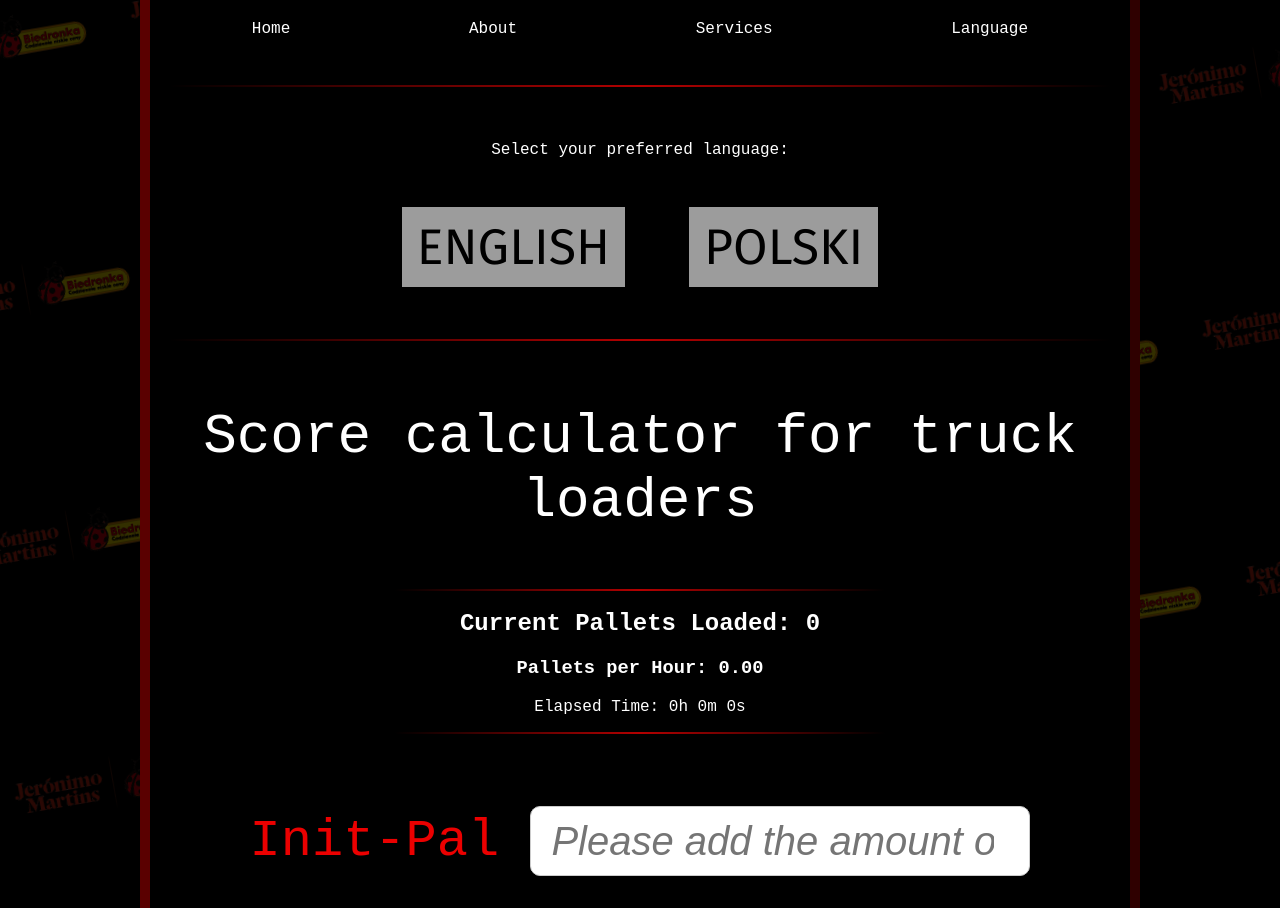
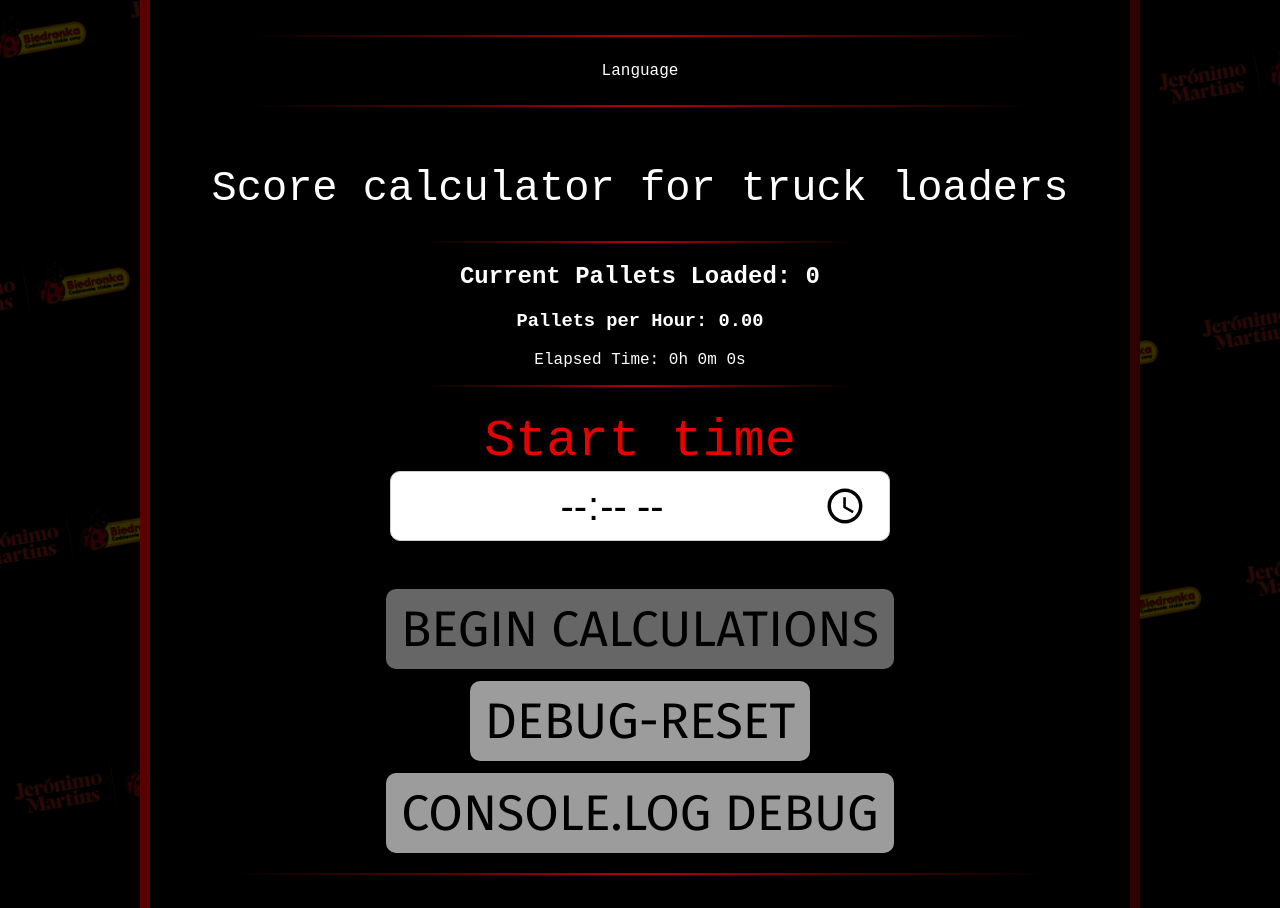
Before and after one commit to JKBVSKY/JMP-Tools, a React (Vite) app: page / in a window 1280 px wide. Shown: the part 108-1016 px from the top of the page. Built offline with nearby package versions, Linux system fonts and the light colour scheme.

Commit message:
chore: release version 0.1.0 (initial stable release)

```diff
--- a/public/locales/en/translation.json
+++ b/public/locales/en/translation.json
@@ -13,7 +13,9 @@
       "palperh": "Pallets per Hour: ",
       "eltim": "Elapsed Time: ",
       "elptim": "Time on break: ",
-      "addpal-pholder": "Please add the amount of pallets...",
+      "inittime": "Start time",
+      "addpal": "Add pallets",
+      "addpal-pholder": "Type the amount of pallets...",
       "buttons": {
         "startct": "Begin calculations",
         "updtscr": "Add pallets",
@@ -22,8 +24,8 @@
         "resume": "Resume"
       },
       "howto": "How to use:",
-      "initpal-ht": "Sets the amount of pallets to start counting with.",
-      "startat-ht": "Sets the hour and minute at which your score began counting down.",
+      "startat-label": "Start time: ",
+      "startat-dsc": "Sets the hour and minute at which your score began counting down.",
       "addpall-label": "Add pallets: ",
       "addpall-dsc": "Adds the next pallets You've loaded to update the score calculation.",
       "finishcalc-label": "Finish calculations: ",
--- a/public/locales/pl/translation.json
+++ b/public/locales/pl/translation.json
@@ -13,6 +13,8 @@
       "palperh": "Średnia: ",
       "eltim": "Czas ładowania: ",
       "elptim": "Czas przerwy: ",
+      "inittime": "Czas rozpoczęcia",
+      "addpal": "Dodaj palety",
       "addpal-pholder": "Podaj ilość palet...",
       "buttons": {
         "startct": "Rozpocznij",
@@ -22,8 +24,8 @@
         "resume": "Wznów"
       },
       "howto": "Jak używać:",
-      "initpal-ht": "Ustawia liczbę palet, od której rozpocznie się liczenie.",
-      "startat-ht": "Ustawia godzinę i minutę, od której rozpocznie się odliczanie wyniku.",
+      "startat-label": "Czas rozpoczęcia: ",
+      "startat-dsc": "Ustawia godzinę i minutę, od której rozpocznie się odliczanie wyniku.",
       "addpall-label": "Dodaj palety: ",
       "addpall-dsc": "Dodaje następne załadowane palety w celu aktualizacji obliczeń wyniku.",
       "finishcalc-label": "Zakończ kalkulację: ",
--- a/src/App.jsx
+++ b/src/App.jsx
@@ -14,7 +14,6 @@ function App() {
         <div>
             <div>
                 <Navigation/>
-                <LanguageSwitcher/>
             </div>
             <div className="display">
                 <ScoreCounter/>
--- a/src/LanguageSwitcher.jsx
+++ b/src/LanguageSwitcher.jsx
@@ -10,8 +10,7 @@ const LanguageSwitcher = () => {
 
   return (
     <div className="language-switcher gradient-bg">
-        <hr/><br/>
-        <p>{t('LanguageSwitcher.info', 'Default text')}</p>
+        <h1>{t('LanguageSwitcher.info', 'Default text')}</h1>
         <button onClick={() => changeLanguage('en')}>English</button>
         <button onClick={() => changeLanguage('pl')}>Polski</button>
         <hr/>
--- a/src/Navigation.jsx
+++ b/src/Navigation.jsx
@@ -1,29 +1,33 @@
 import React, { useState } from "react";
 import { useTranslation } from 'react-i18next';
+import LanguageSwitcher from "./LanguageSwitcher";
 
 const Navigation = () => {
-  const [isMenuOpen, setIsMenuOpen] = useState(false);
+  const [isMenuVisible, setIsMenuVisible] = useState(false); // State to manage menu visibility
+  const { t } = useTranslation();
 
-  const toggleMenu = () => {
-    setIsMenuOpen(!isMenuOpen);
+  const handleLanguageButton = () => {
+    setIsMenuVisible(prevState => !prevState); // Toggle the visibility of the language menu
   };
-
-  const { t } = useTranslation();
 
   return (
     <nav className="navbar">
             <a href="#" className="logo">
             {t('App.welcome')}
             </a>
-      <div className={`nav-links ${isMenuOpen ? "show" : ""}`}>
-        <a href="#home">Home</a>
+      <hr/>
+      <div className={"nav-links"}>
+        {/* <a href="#home">Home</a>
         <a href="#about">About</a>
-        <a href="#services">Services</a>
-        <a href="#language">Language</a>
+        <a href="#services">Services</a> */}
+        <a href="#language" onClick={handleLanguageButton}>Language</a>
       </div>
-      <span className="menu-toggle" onClick={toggleMenu}>
-        ☰
-      </span>
+      <hr/>
+
+      {/* Conditionally render the language menu */}
+      {isMenuVisible && (
+        <LanguageSwitcher/>
+      )}
     </nav>
   );
 };
--- a/src/ScoreCounter.jsx
+++ b/src/ScoreCounter.jsx
@@ -1,38 +1,45 @@
-import React, { useState, useEffect } from 'react';
+import React, { useState, useEffect, useRef } from 'react';
 import { useTranslation } from 'react-i18next';
 
 
 function App() {
-  const [initialPallets, setInitialPallets] = useState(0); // Initial pallets loaded at the start
+  // const [initialPallets, setInitialPallets] = useState(0); // REMOVE?
+  const [inputPallets, setInputPallets] = useState('');
+  const [startTimeInput, setStartTimeInput] = useState('');
+  const [isCounting, setIsCounting] = useState(() => {
+    return localStorage.getItem("isCounting") === "true";
+  });
+  const [paused, setPaused] = useState(() => {
+    return localStorage.getItem("paused") === "true";
+  });
   const [totalPallets, setTotalPallets] = useState(() => {
     return Number(localStorage.getItem("totalPallets")) || 0;
-  }); // Total pallets loaded (initial + added)
+  });
   const [startTime, setStartTime] = useState(() => {
     return Number(localStorage.getItem("startTime")) || null;
-  }); // Start time of the truck loader's work (from user input)
+  });
   const [elapsedTime, setElapsedTime] = useState(() => {
     return Number(localStorage.getItem("elapsedTime")) || 0;
-  }); // Elapsed time since start (in seconds)
+  });
   const [palletRate, setPalletRate] = useState(() => {
     return Number(localStorage.getItem("palletRate")) || 0;
-  }); // Pallets loaded per hour (calculated)
-  const [inputPallets, setInputPallets] = useState(''); // Input value for new pallets to add
-  const [isCounting, setIsCounting] = useState(() => {
-    return localStorage.getItem("isCounting") === "true";
-  }); // Whether the truck loader has started working
-  const [startTimeInput, setStartTimeInput] = useState(''); // User input for start time (HH:MM format)
-  const [paused, setPaused] = useState(() => {
-    return localStorage.getItem("paused") === "true";
-  }); // New state for pausing/resuming
+  });
   const [elapsedTimeWhenPaused, setElapsedTimeWhenPaused] = useState(() => {
     return Number(localStorage.getItem("elapsedTimeWhenPaused")) || 0;
-  }); // Time recorded at pause
+  });
   const [pauseTimer, setPauseTimer] = useState(() => {
     return Number(localStorage.getItem("pauseTimer")) ||0;
-  }); // Tracks the paused duration in seconds
+  });
   const [pauseInterval, setPauseInterval] = useState(() => {
     return Number(localStorage.getItem("pauseInterval")) || null;
-  }); // Stores the timeout for auto-resume
+  });
+  const [frozenRate, setFrozenRate] = useState(() => {
+    return Number(localStorage.getItem('frozenRate')) || null;
+  });
+
+  const pauseTimerRef = useRef(pauseTimer);
+  const [TimeoutStartTime, setTimeoutStartTime] = useState(0);
+  let pauseTimeoutId;
   const { t } = useTranslation();
 
   const startOver = () => {
@@ -41,7 +48,7 @@ function App() {
     clearInterval(pauseInterval); // Stop the interval
     setPauseInterval(null); // Clear interval reference
   }
-    setInitialPallets(0);
+    // setInitialPallets(0); // REMOVE?
     setTotalPallets(0);
     setStartTime(null);
     setElapsedTime(0);
@@ -53,6 +60,7 @@ function App() {
     setElapsedTimeWhenPaused(0);
     setPauseTimer(0);
     setPauseInterval(null);
+    setFrozenRate(0);
 
     // Clear localStorage
     localStorage.removeItem('totalPallets');
@@ -64,6 +72,7 @@ function App() {
     localStorage.removeItem('elapsedTimeWhenPaused');
     localStorage.removeItem('pauseTimer');
     localStorage.removeItem('pauseInterval');
+    localStorage.removeItem('frozenRate');
   };
 
     // Persist states in localStorage
@@ -105,6 +114,10 @@ function App() {
       localStorage.setItem("pauseInterval", pauseInterval);
     }, [pauseInterval]);
 
+    useEffect(() => {
+      localStorage.setItem("frozenRate", frozenRate);
+    }, [frozenRate]);
+
   // Start counting function (sets the start time and initializes the pallets)
   const startCounting = () => {
 
@@ -116,15 +129,16 @@ function App() {
       const timestamp = startDate.getTime();
       setStartTime(timestamp); // Save the timestamp
       setTotalPallets(Number(inputPallets)); // Set the initial number of pallets loaded
-      setInitialPallets(Number(inputPallets)); // Set the initial pallets in state
+      // setInitialPallets(Number(inputPallets)); // Set the initial pallets in state
       setIsCounting(true); // Start counting
       setInputPallets(""); // Clear the input field after submitting
     }
   };
 
-  const formattedStartTime = startTime
-    ? new Date(startTime).toLocaleString()
-    : "Not set";
+  // Observe if this code is really needed
+  // const formattedStartTime = startTime
+  //   ? new Date(startTime).toLocaleString()
+  //   : "Not set";
 
   // Function to add additional pallets
   const addPallets = () => {
@@ -135,99 +149,68 @@ function App() {
     }
   };
 
-  // Function to pause and resume the calculations
-  const pauseCounting = () => {
-    setPaused(true); // Pause calculations
-    setElapsedTimeWhenPaused(elapsedTime); // Save elapsed time at the pause moment
+  // Reference to pauseTimer, so it can be accessed from another functions
+  useEffect(() => {
+    pauseTimerRef.current = pauseTimer;
+  }, [pauseTimer]);
 
-      // Clear any previous interval before starting a new one
-  if (pauseInterval) {
-    clearInterval(pauseInterval);
-    setPauseInterval(null);
-  }
+  // [NEW useEffect] Function to pause and resume the calculations
+  useEffect(() => {
+    if (paused) {
+      setFrozenRate(palletRate); // Freeze the current rate
+      setPalletRate(palletRate); // Immediately set palletRate to the frozen
 
-    // Start the paused timer
-    setPauseTimer(0); // Reset pause timer
+      // Start interval to increment pauseTimer
       const interval = setInterval(() => {
         setPauseTimer((prev) => prev + 1);
       }, 1000);
-    setPauseInterval(interval);
 
-    setTimeout(() => {
-      resumeCounting(); // Auto-resume after 10 seconds
-      clearInterval(interval); // Stop the pause timer after resuming
-      setPauseInterval(null); // Clear interval reference
-    }, 900000);
-  };
+      // Cleanup interval when paused becomes false
+      return () => clearInterval(interval);
+    }
+  }, [paused]);
 
-  const resumeCounting = () => {
-    setPaused(false); // Resume calculations
-    const adjustedStartTime = new Date(Date.now() - elapsedTimeWhenPaused * 1000); // Adjust for paused duration
-    setStartTime(Date.now()); // Reset start time to now for resuming
+  //     //WORK ON THIS, LAST THING TO FIX
+  //     // Start the timeout with conditional delay based on elapsed time
+  //     // const remainingTime = 10000 - elapsedTime; // Calculate remaining time to wait for resumption
+  //     // console.log (remainingTime);
+  //     // pauseTimeoutId = setTimeout(() => {
+  //     //   resumeCounting(); // Auto-resume after the remaining time
+  //     //   clearInterval(interval); // Stop the pause timer after resuming
+  //     //   setPauseInterval(null); // Clear interval reference
+  //     // }, remainingTime); // Start timeout with the remaining time delay
+  //     // setTimeoutStartTime(Date.now()); // Store the time when timeout was started
+  // };
 
-    // Clear the paused timer
-    if (pauseInterval) {
-      clearInterval(pauseInterval); // Stop the interval
-      setPauseInterval(null);
+  // Button for debugging purposes
+  const handleDebugClick = () => {
+    console.clear();
+    console.log ('============================');
+    // console.log (initialPallets + ' initialPallets'); // REMOVE?
+    console.log (totalPallets + ' totalPallets');
+    console.log (elapsedTime + ' elapsedTime');
+    console.log (palletRate + ' palletRate');
+    console.log (isCounting + ' isCounting');
+    console.log (paused + ' paused');
+    console.log (startTime + ' startTime');
+    console.log ("Pause timer:", pauseTimer);
+    console.log ("Pause timer ref:", pauseTimerRef);
+    console.log ("Pause interval:", pauseInterval);
+    console.log (Date.now() / 1000);
+    console.log ("FrozenRate: " + frozenRate);
+    console.log ('============================');
   }
-  };
-
-  // console.log (totalPallets + ' totalPallets');
-  // console.log (elapsedTime + ' elapsedTime');
-  // console.log (palletRate + ' palletRate');
-  // console.log (isCounting + ' isCounting');
-  // console.log (paused + ' paused');
-  // console.log (elapsedTimeWhenPaused + ' elapsedTimeWhenPaused');
-  // console.log (startTime + ' startTime');
-  console.log("Pause timer:", pauseTimer);
-  console.log("Pause interval:", pauseInterval);
-
-
-  useEffect(() => {
-    // Retrieve values from localStorage on component mount
-    const savedTotalPallets = localStorage.getItem("totalPallets");
-    const savedElapsedTime = localStorage.getItem("elapsedTime");
-    const savedPalletRate = localStorage.getItem("palletRate");
-
-    if (savedTotalPallets) setTotalPallets(Number(savedTotalPallets));
-    if (savedElapsedTime) setElapsedTime(Number(savedElapsedTime));
-    if (savedPalletRate) setPalletRate(Number(savedPalletRate));
-
-  }, []);
-
-
-  // useEffect(() => {
-  //   if (isCounting && !paused && startTime !== null) {
-  //     const intervalId = setInterval(() => {
-  //       const currentElapsedTime = (Date.now() - startTime) / 1000; // Time since last start
-  //       const totalElapsedTime = elapsedTimeWhenPaused + currentElapsedTime; // Add paused time
-
-  //       // Update elapsed time
-  //       setElapsedTime(totalElapsedTime);
-
-  //       // Update pallet rate
-  //       const rate = (totalPallets / totalElapsedTime) * 3600; // Total pallets per hour
-  //       setPalletRate(rate);
-  //     }, 100); // Update every 100ms
-
-  //     // Cleanup interval on unmount
-  //     return () => clearInterval(intervalId);
-  //   }
-  // }, [isCounting, paused, startTime, elapsedTimeWhenPaused, totalPallets]);
 
   // Update elapsed time and pallet rate every second
   useEffect(() => {
-    if (isCounting && !paused && startTime !== null) {
+    if (isCounting && startTime !== null) {
       const intervalId = setInterval(() => {
         const currentElapsedTime = (Date.now() - startTime) / 1000; // Total time since start
-        setElapsedTime(elapsedTimeWhenPaused + currentElapsedTime); // Add paused time
+        setElapsedTime(currentElapsedTime); // Set elapsed time
 
         // Calculate pallets per hour
-        if (elapsedTimeWhenPaused > 0){
-          const rate = (totalPallets / (elapsedTimeWhenPaused + currentElapsedTime)) * 3600; // Total pallets per hour
-          setPalletRate(rate); // Update the rate of pallets per hour
-        }else{
-          const rate = (totalPallets / currentElapsedTime) * 3600; // Total pallets per hour
+        if (!paused) {
+          const rate = (totalPallets / (currentElapsedTime - pauseTimerRef.current)) * 3600;
           setPalletRate(rate); // Update the rate of pallets per hour
         }
       }, 100); // Update every 100ms
@@ -240,17 +223,16 @@ function App() {
   return (
     <div className="score-counter">
       <h1 className="calc-title">{t('ScoreCounter.title')}</h1>
-      <br/>
 
       {/* Display the current status only if counting has started*/}
-      <div>
+      <div className="score-display">
         <hr className="ct"/>
         <h2>{t('ScoreCounter.palam')}{totalPallets}</h2>
-        <h3>{t('ScoreCounter.palperh')}{palletRate.toFixed(2)}</h3>
+        <h3>{t('ScoreCounter.palperh')}{paused ? (frozenRate !== null ? frozenRate.toFixed(2) : '--') : palletRate.toFixed(2)}</h3>
         <p>
           {t('ScoreCounter.eltim')} {Math.floor(elapsedTime / 3600)}h {Math.floor((elapsedTime % 3600) / 60)}m {Math.floor(elapsedTime % 60)}s
         </p>
-        {paused && pauseTimer > 0 && <p>{t('ScoreCounter.elptim')}{Math.floor(pauseTimer / 60)}m {pauseTimer % 60}s</p>}
+        {(paused || pauseTimer > 0) && <p>{t('ScoreCounter.elptim')}{Math.floor(pauseTimer / 60)}m {pauseTimer % 60}s</p>}
         <hr className="ct"/>
         </div>
 
@@ -259,20 +241,9 @@ function App() {
         // Input for the initial number of pallets and start time
         <div className="opt-box">
           <label className="input-desc">
-          Init-Pal&nbsp;
+            {t('ScoreCounter.inittime')}
               <input
                 className="custom-input"
-              type="number"
-              value={inputPallets}
-              onChange={(e) => setInputPallets(e.target.value)}
-              disabled={isCounting}
-              placeholder={t('ScoreCounter.addpal-pholder')}
-            />
-          </label>
-          <br />
-          <label className="input-desc">
-            Start-At&nbsp;
-            <input
                 type="time"
                 value={startTimeInput}
                 onChange={(e) => setStartTimeInput(e.target.value)}
@@ -281,16 +252,22 @@ function App() {
                 placeholder="HH:MM"
               />
           </label>
-          <br/>
-          <button onClick={startCounting} disabled={inputPallets === '' || startTimeInput === ''}>
+          <br/><br/>
+          <button onClick={startCounting} disabled={startTimeInput === ''}>
             {t('ScoreCounter.buttons.startct')}
           </button>
           <button onClick={startOver}>DEBUG-RESET</button>
+          {/* DEBUG BUTTON */}
+            <button onClick={handleDebugClick}>
+              Console.log DEBUG
+            </button>
         </div>
       ) : (
         // After starting, show the option to add additional pallets
         <div className="opt-box">
           <label className='input-desc'>
+            {t('ScoreCounter.addpal')}
+            <br/>
             <input
               className="custom-input"
               type="number"
@@ -309,10 +286,16 @@ function App() {
           {/* Show the Pause/Resume button only if counting has started */}
           {isCounting && (
             <button
-              onClick={paused ? resumeCounting : pauseCounting}
-              disabled={pauseTimer >= 899}
+              onClick={() => setPaused((prev) => !prev)} // Toggle paused state
+              // disabled={pauseTimer >= 150} // UNCOMMENT WHEN setTimeout is fixed
             >
               {paused ? t('ScoreCounter.buttons.resume') : t('ScoreCounter.buttons.pause')}
+            </button>
+          )}
+          {/* DEBUG BUTTON */}
+          {isCounting && (
+            <button onClick={handleDebugClick}>
+              Console.log DEBUG
             </button>
           )}
         </div>
@@ -323,10 +306,8 @@ function App() {
             <hr/><br/>
             <h2>{t('ScoreCounter.howto')}</h2>
             <p>
-              <br/>
-              <span className="highlight">Init-Pal: </span>{t('ScoreCounter.initpal-ht')}
               <br/><br/>
-              <span className="highlight">Start-At: </span>{t('ScoreCounter.startat-ht')}
+              <span className="highlight">{t('ScoreCounter.startat-label')} </span>{t('ScoreCounter.startat-dsc')}
               <br/><br/>
             </p>
             <br/><hr/>
--- a/src/index.css
+++ b/src/index.css
@@ -67,18 +67,25 @@ hr.ct {
   margin: 0 auto;
 }
 
+.language-switcher button {
+  margin: 25px;
+  display: inline-block;
+}
+
 button {
   padding: 0.3em;
   height: auto;
-  margin: 32px 32px;
+  margin: 12px auto;
   cursor: pointer; /* Indicate it’s clickable */
   border: none;
+  border-radius: 10px;
   font-size: 50px;
   line-height: 1;
   background-color: #9c9c9c;
   transition: background-color 0.2s ease, box-shadow 0.2s ease-in-out; /* Smooth hover effect */
   text-transform: uppercase;
   font-family: 'Fira Sans', sans-serif;
+  display: block;
 }
 
 button:active {
@@ -140,41 +147,45 @@ input:focus::placeholder {
 
 input[type="number"] {
   text-align: center;
-  font-size: 40px;  /* Smaller placeholder font size */
+  font-size: 24px;  /* Smaller placeholder font size */
   line-height: 40px;
   font-style: italic;
 }
 
 input[type="time"] {
-  width: 50vw;
   font-family: Arial, Helvetica, sans-serif;
   font-size: 40px;   /* Match the font size */
   }
 
 label.input-desc {
   pointer-events: none;
-  display: flex;
+  display: block;
   align-items: center;
   justify-content: center;
   font-size: 52px;
 }
 
-.opt-box, h1 {
-  margin-top: 64px;
+input.custom-input {
+  margin: 0 auto;
+  display: block;
 }
 
 .language-switcher {
-  margin-top: 32px;
+  margin-top: 45px;
 }
 
 h1.calc-title {
-  font-size: 56px;
+  font-size: 42px;
   font-family: 'Courier New', Courier, monospace;
   font-weight: 100;
 }
 
 .display {
   margin-bottom: 52px;
+}
+
+.score-display {
+  margin: 25px auto;
 }
 
 .navbar {
```
Also changed, not shown: 2 other files (tests, documents, lock files or other folders). Lines whose indentation alone changed are shown as unchanged.
